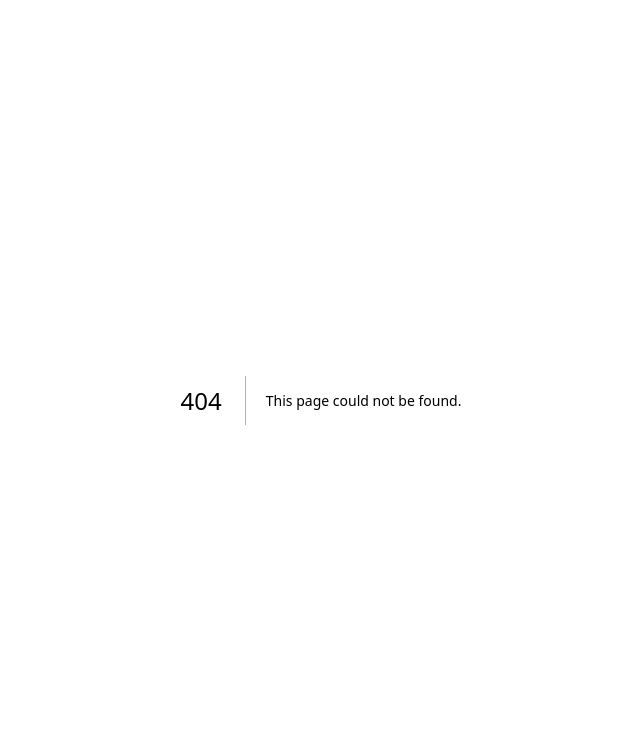
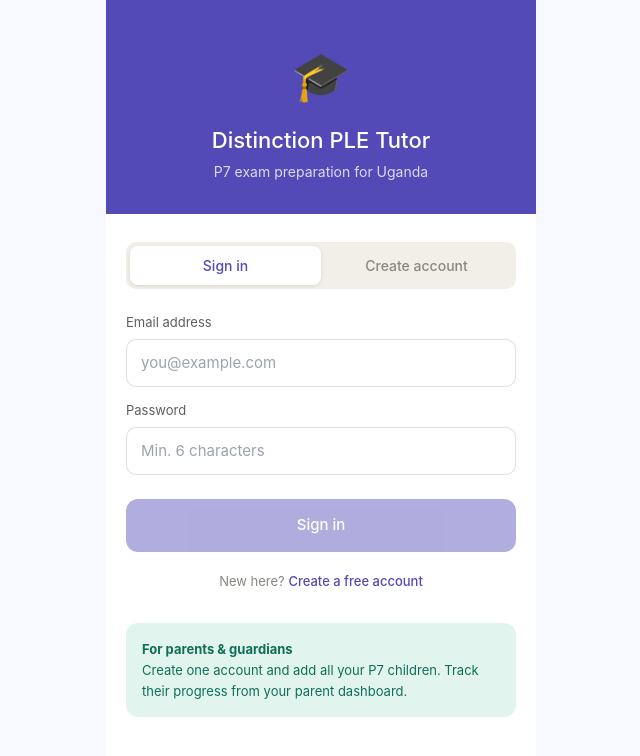
Before and after one commit to johnejalu-cell/distinction-ple-tutor, a Next.js app: page /login in a window 1280 px wide. Before the commit this address had no page. Shown: the top 756 px of the page, without its empty margins (319-959 px from the left). Built offline with nearby package versions, Linux system fonts and the light colour scheme; no server answers.

Commit message:
Create page.tsx

```diff
--- /dev/null
+++ b/src/app/login/page.tsx
@@ -0,0 +1,198 @@
+'use client'
+
+import { useState } from 'react'
+import { createClient } from '@/lib/supabase/client'
+import { useRouter } from 'next/navigation'
+
+export default function LoginPage() {
+  const [email, setEmail] = useState('')
+  const [password, setPassword] = useState('')
+  const [loading, setLoading] = useState(false)
+  const [error, setError] = useState('')
+  const [mode, setMode] = useState<'login' | 'signup'>('login')
+  const [fullName, setFullName] = useState('')
+  const router = useRouter()
+  const supabase = createClient()
+
+  async function handleSubmit() {
+    setLoading(true)
+    setError('')
+
+    if (mode === 'signup') {
+      const { error } = await supabase.auth.signUp({
+        email,
+        password,
+        options: {
+          data: { full_name: fullName, role: 'parent' },
+        },
+      })
+      if (error) {
+        setError(error.message)
+        setLoading(false)
+        return
+      }
+      // Auto sign in after signup
+      await supabase.auth.signInWithPassword({ email, password })
+    } else {
+      const { error } = await supabase.auth.signInWithPassword({
+        email,
+        password,
+      })
+      if (error) {
+        setError('Incorrect email or password. Please try again.')
+        setLoading(false)
+        return
+      }
+    }
+
+    router.push('/dashboard')
+    router.refresh()
+  }
+
+  return (
+    <div style={{ display: 'flex', flexDirection: 'column', minHeight: '100vh' }}>
+      {/* Header */}
+      <div style={{
+        background: '#534AB7',
+        padding: '40px 24px 32px',
+        color: '#fff',
+        textAlign: 'center',
+      }}>
+        <div style={{ fontSize: 48, marginBottom: 12 }}>🎓</div>
+        <div style={{ fontSize: 22, fontWeight: 500, marginBottom: 4 }}>
+          Distinction PLE Tutor
+        </div>
+        <div style={{ fontSize: 14, opacity: 0.8 }}>
+          P7 exam preparation for Uganda
+        </div>
+      </div>
+
+      {/* Form */}
+      <div style={{ padding: '28px 20px', flex: 1 }}>
+        {/* Mode toggle */}
+        <div style={{
+          display: 'flex',
+          background: '#F1EFE8',
+          borderRadius: 10,
+          padding: 4,
+          marginBottom: 24,
+        }}>
+          {(['login', 'signup'] as const).map((m) => (
+            <button
+              key={m}
+              onClick={() => { setMode(m); setError('') }}
+              style={{
+                flex: 1,
+                padding: '9px',
+                border: 'none',
+                borderRadius: 8,
+                fontSize: 14,
+                fontWeight: 500,
+                cursor: 'pointer',
+                fontFamily: 'inherit',
+                background: mode === m ? '#fff' : 'transparent',
+                color: mode === m ? '#534AB7' : '#888780',
+                boxShadow: mode === m ? '0 1px 4px rgba(0,0,0,0.1)' : 'none',
+                transition: 'all 0.15s',
+              }}
+            >
+              {m === 'login' ? 'Sign in' : 'Create account'}
+            </button>
+          ))}
+        </div>
+
+        {mode === 'signup' && (
+          <div style={{ marginBottom: 14 }}>
+            <label style={{ fontSize: 13, color: '#5F5E5A', display: 'block', marginBottom: 6 }}>
+              Your full name
+            </label>
+            <input
+              type="text"
+              value={fullName}
+              onChange={(e) => setFullName(e.target.value)}
+              placeholder="e.g. Sarah Nakato"
+              style={{
+                width: '100%', padding: '12px 14px', border: '1.5px solid rgba(0,0,0,0.12)',
+                borderRadius: 10, fontSize: 15, fontFamily: 'inherit', outline: 'none',
+              }}
+            />
+          </div>
+        )}
+
+        <div style={{ marginBottom: 14 }}>
+          <label style={{ fontSize: 13, color: '#5F5E5A', display: 'block', marginBottom: 6 }}>
+            Email address
+          </label>
+          <input
+            type="email"
+            value={email}
+            onChange={(e) => setEmail(e.target.value)}
+            placeholder="you@example.com"
+            style={{
+              width: '100%', padding: '12px 14px', border: '1.5px solid rgba(0,0,0,0.12)',
+              borderRadius: 10, fontSize: 15, fontFamily: 'inherit', outline: 'none',
+            }}
+          />
+        </div>
+
+        <div style={{ marginBottom: 24 }}>
+          <label style={{ fontSize: 13, color: '#5F5E5A', display: 'block', marginBottom: 6 }}>
+            Password
+          </label>
+          <input
+            type="password"
+            value={password}
+            onChange={(e) => setPassword(e.target.value)}
+            placeholder="Min. 6 characters"
+            onKeyDown={(e) => e.key === 'Enter' && handleSubmit()}
+            style={{
+              width: '100%', padding: '12px 14px', border: '1.5px solid rgba(0,0,0,0.12)',
+              borderRadius: 10, fontSize: 15, fontFamily: 'inherit', outline: 'none',
+            }}
+          />
+        </div>
+
+        {error && (
+          <div style={{
+            background: '#FCEBEB', border: '0.5px solid rgba(163,45,45,0.3)',
+            borderRadius: 10, padding: '12px 14px', fontSize: 13,
+            color: '#A32D2D', marginBottom: 16,
+          }}>
+            {error}
+          </div>
+        )}
+
+        <button
+          className="btn-primary"
+          onClick={handleSubmit}
+          disabled={loading || !email || !password || (mode === 'signup' && !fullName)}
+        >
+          {loading
+            ? 'Please wait...'
+            : mode === 'login' ? 'Sign in' : 'Create account'}
+        </button>
+
+        {mode === 'login' && (
+          <p style={{ textAlign: 'center', fontSize: 13, color: '#888780', marginTop: 20 }}>
+            New here?{' '}
+            <span
+              onClick={() => setMode('signup')}
+              style={{ color: '#534AB7', cursor: 'pointer', fontWeight: 500 }}
+            >
+              Create a free account
+            </span>
+          </p>
+        )}
+
+        <div style={{
+          marginTop: 32, padding: 16,
+          background: '#E1F5EE', borderRadius: 12,
+          fontSize: 13, color: '#0F6E56', lineHeight: 1.6,
+        }}>
+          <strong>For parents & guardians</strong><br />
+          Create one account and add all your P7 children. Track their progress from your parent dashboard.
+        </div>
+      </div>
+    </div>
+  )
+}
```
